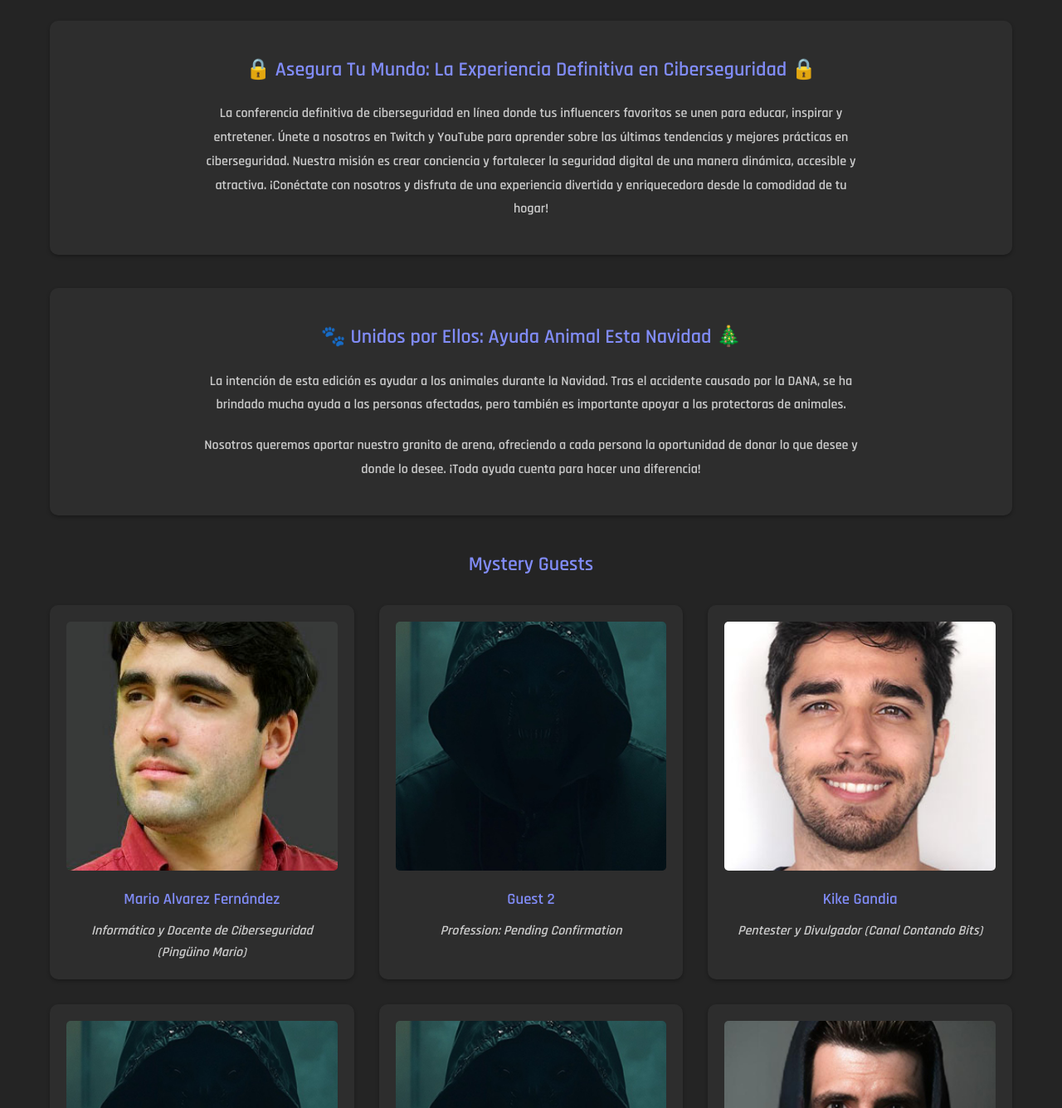
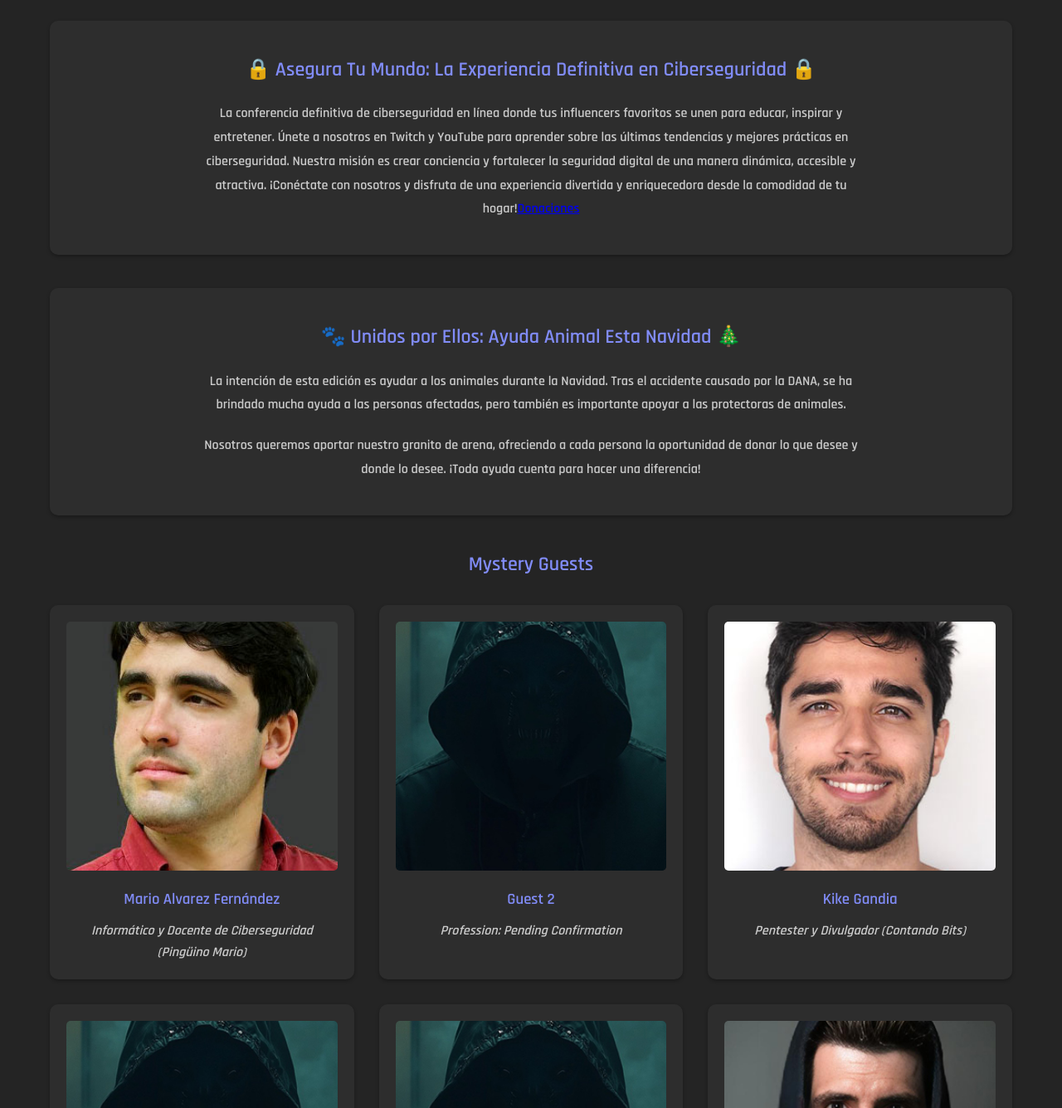
Before and after one commit to influencercon/home, a website built with Vite: page index.html in a window 1280 px wide. Shown: the part 480-1815 px from the top of the page at 83% size. Built offline with nearby package versions, Linux system fonts and the light colour scheme.

Commit message:
Update index.html

```diff
--- a/index.html
+++ b/index.html
@@ -45,7 +45,7 @@
 
         <section class="description">
             <h2>🔒 Asegura Tu Mundo: La Experiencia Definitiva en Ciberseguridad 🔒</h2>
-            <p>La conferencia definitiva de ciberseguridad en línea donde tus influencers favoritos se unen para educar, inspirar y entretener. Únete a nosotros en Twitch y YouTube para aprender sobre las últimas tendencias y mejores prácticas en ciberseguridad. Nuestra misión es crear conciencia y fortalecer la seguridad digital de una manera dinámica, accesible y atractiva. ¡Conéctate con nosotros y disfruta de una experiencia divertida y enriquecedora desde la comodidad de tu hogar!</p>
+            <p>La conferencia definitiva de ciberseguridad en línea donde tus influencers favoritos se unen para educar, inspirar y entretener. Únete a nosotros en Twitch y YouTube para aprender sobre las últimas tendencias y mejores prácticas en ciberseguridad. Nuestra misión es crear conciencia y fortalecer la seguridad digital de una manera dinámica, accesible y atractiva. ¡Conéctate con nosotros y disfruta de una experiencia divertida y enriquecedora desde la comodidad de tu hogar!<a href="https://www.instagram.com/p/DByS9ATq6bv/?img_index=1" target="_blank">Donaciones</a></p>
         </section>
 
         <section class="description charity-section">
@@ -76,7 +76,7 @@
                         <img src="images/3.jpg" alt="Kike Gandia" loading="lazy">
                     </div>
                     <h3><a href="https://www.contandobits.com/" target="_blank">Kike Gandia</a></h3>
-                    <p class="profession">Pentester y Divulgador (Canal Contando Bits)</p>
+                    <p class="profession">Pentester y Divulgador (Contando Bits)</p>
                 </div>
                 <div class="guest-card">
                     <div class="guest-image">
```
